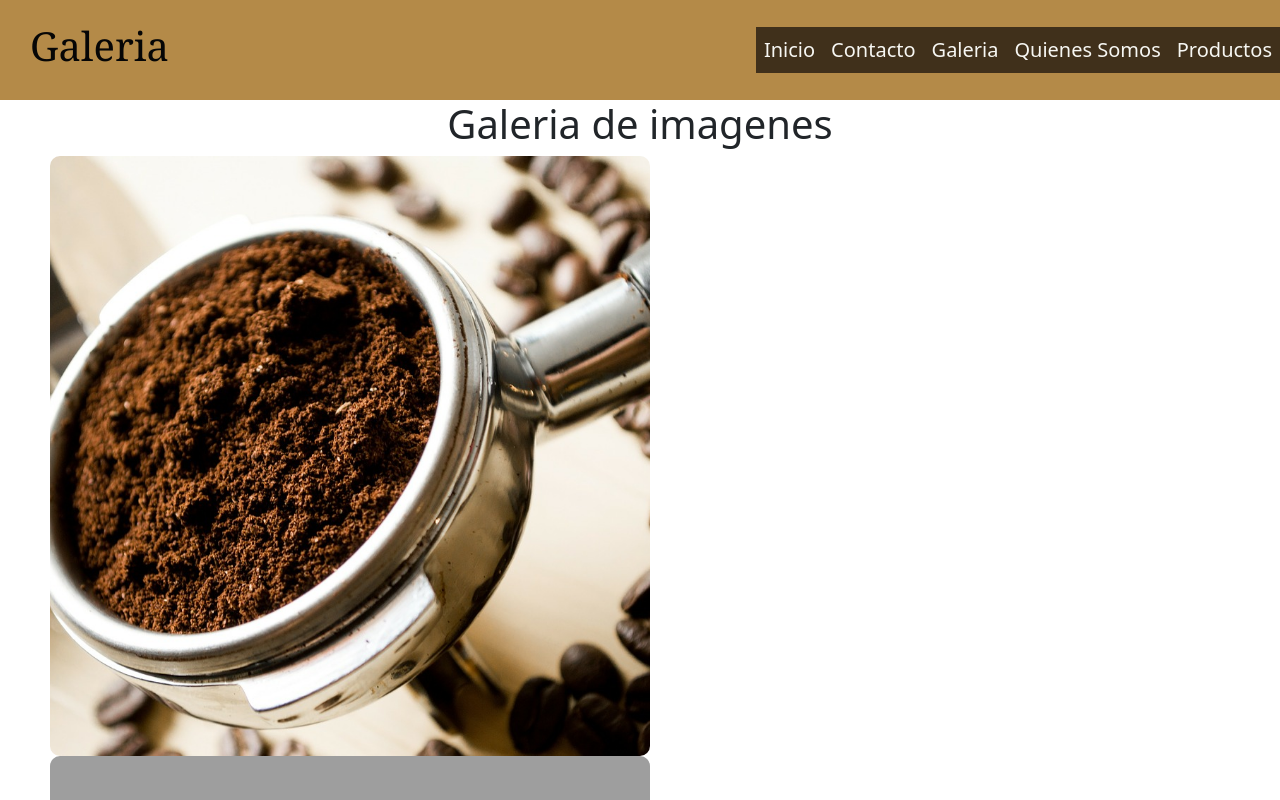
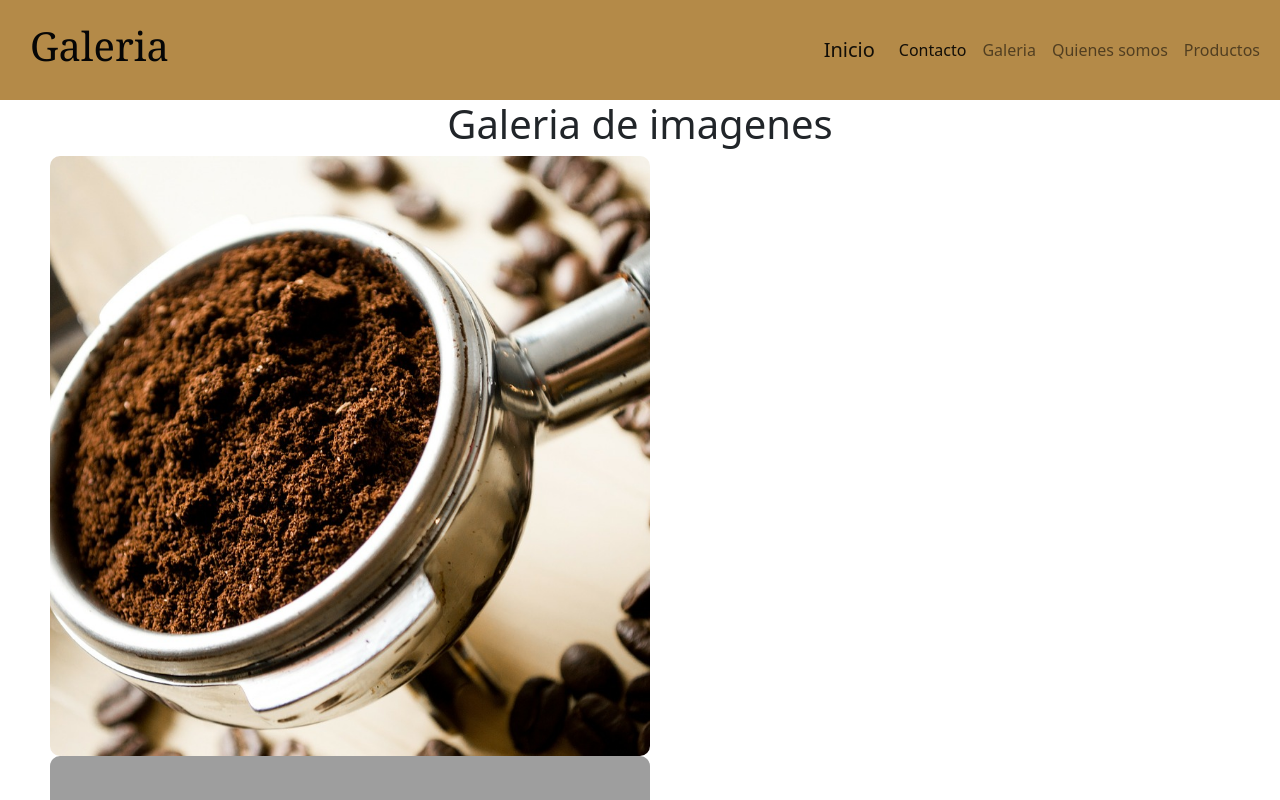
Before and after one commit to christianvalois/trabajo-git, a plain HTML site: page paginas/galeria.html in a window 1280 px wide. Shown: the top 800 px of the page. Drawn offline with nearby package versions, Linux system fonts and the light colour scheme; grey boxes are pictures that could not be loaded.

Commit message:
modifique barra

```diff
--- a/paginas/galeria.html
+++ b/paginas/galeria.html
@@ -13,24 +13,29 @@
 <body class="body">
   <header class="cabecera">
     <h1 class="titulo">Galeria</h1>
-  <nav class="barra">
-    <ul>
-      <li>
-        <a href="../index.html">Inicio</a>
+    <nav class="navbar navbar-expand-lg bg-light-barra">
+      <div class="container-fluid">
+        <a class="navbar-brand" href="../index.html">Inicio</a>
+        <button class="navbar-toggler" type="button" data-bs-toggle="collapse" data-bs-target="#navbarNav" aria-controls="navbarNav" aria-expanded="false" aria-label="Toggle navigation">
+          <span class="navbar-toggler-icon"></span>
+        </button>
+        <div class="collapse navbar-collapse" id="navbarNav">
+          <ul class="navbar-nav">
+            <li class="nav-item">
+              <a class="nav-link active" aria-current="page" href="./contacto.html">Contacto</a>
             </li>
-      <li>
-        <a href="./contacto.html">Contacto</a>
+            <li class="nav-item">
+              <a class="nav-link" href="./galeria.html">Galeria</a>
             </li>
-      <li>
-        <a href="./galeria.html">Galeria</a>
+            <li class="nav-item">
+              <a class="nav-link" href="./quienes somos.html">Quienes somos</a>
             </li>
-      <li>
-        <a href="./quienes somos.html">Quienes Somos</a>
-      </li>
-      <li>
-        <a href="./productos.html">Productos</a>
+            <li class="nav-item">
+              <a class="nav-link" href="./productos.html">Productos</a>
             </li>
           </ul>
+        </div>
+      </div>
     </nav>
   </header>
   <div id="carouselExampleControls" class="carousel slide" data-bs-ride="carousel">
```
Also changed, not shown: index.html (+14 -9 lines), paginas/contacto.html (+18 -13 lines), paginas/productos.html (+18 -13 lines), paginas/quienes somos.html (+18 -13 lines). Lines whose indentation alone changed are shown as unchanged.
